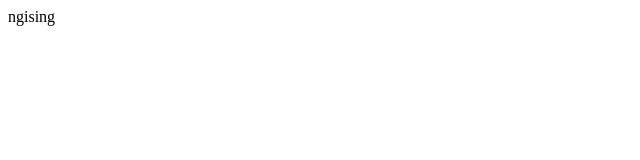
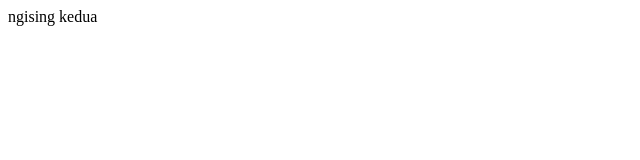
Before and after one commit to idkdued/belajar, a plain HTML site: page index.html in a window 1280 px wide. Shown: the full height of the page, 0-640 px from the left. Drawn offline with Linux system fonts and the light colour scheme.

Commit message:
third update

```diff
--- a/index.html
+++ b/index.html
@@ -7,6 +7,6 @@
     <title>Document</title>
 </head>
 <body>
-  ngising
+  ngising kedua
 </body>
 </html>
```
